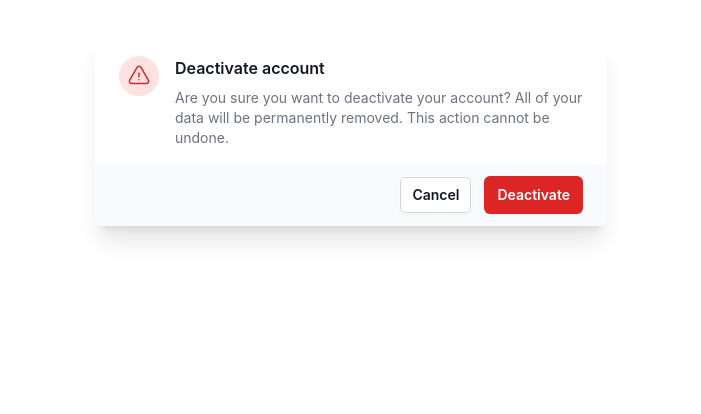
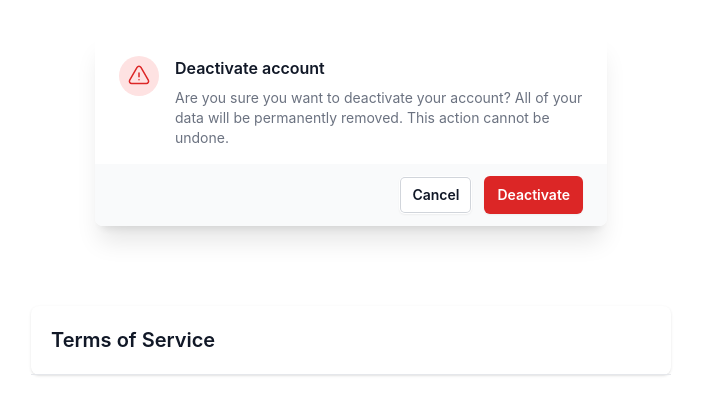
Before and after one commit to mtmsujan/modal-design, a website built with Vite: page index.html in a window 1280 px wide. Shown: the whole page, without its empty margins (289-990 px from the left). Built offline with nearby package versions, Linux system fonts and the light colour scheme.

Commit message:
Add modal box title

```diff
--- a/index.html
+++ b/index.html
@@ -40,6 +40,13 @@
                     <!-- Modal content -->
                     <div class="relative bg-white rounded-lg shadow dark:bg-gray-700">
                         <!-- Modal header -->
+                        <div class="flex items-center justify-between p-4 md:p-5 border-b rounded-t dark:border-gray-600">
+                            <h3 class="text-xl font-semibold text-gray-900 dark:text-white">
+                                Terms of Service
+                            </h3>
+
+                        </div>
+                        <!-- Modal body -->
 
                     </div>
                 </div>
```
